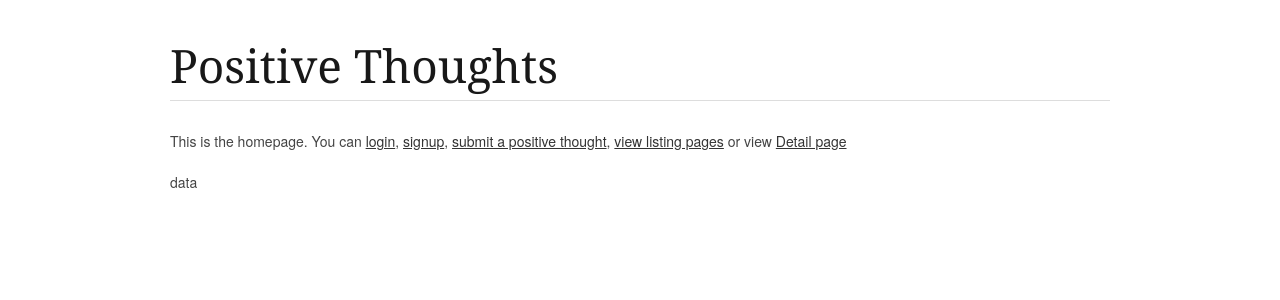
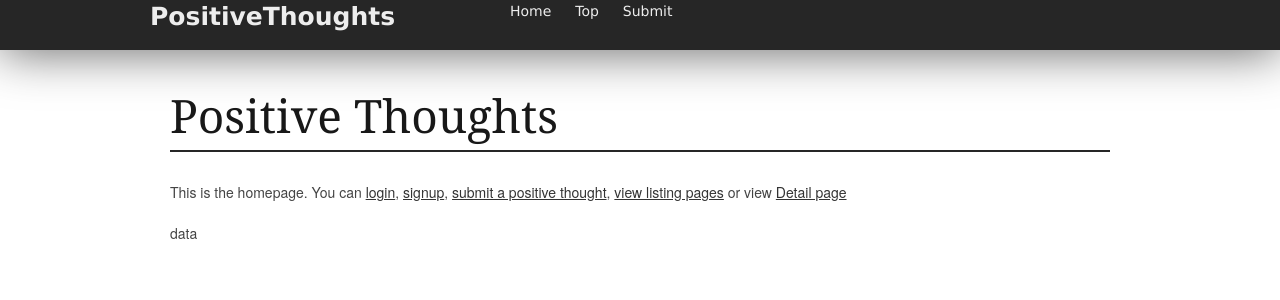
Before and after one commit to joaquin112/MDD-Project, a CodeIgniter app: page /MDD/ in a window 1280 px wide. Shown: the top 300 px of the page. Run offline with CodeIgniter, Linux system fonts and the light colour scheme; data that the repository does not hold is empty.

Commit message:
Added top navigation

```diff
--- a/application/views/main.php
+++ b/application/views/main.php
@@ -43,6 +43,8 @@
 
 	<!-- Delete everything in this .container and get started on your own site! -->
 
+	<div id="nav"><p class="title"><a href="./">PositiveThoughts</a></p><ul id="navigation">  <li><a href="./">Home</a></li>   <li><a href="top">Top</a></li>     <li><a href="submit">Submit</a></li></ul></div>
+
 	<div class="container">
 		<div class="sixteen columns">
 			<h1 class="remove-bottom" style="margin-top: 40px"><?php echo $title; ?></h1><?=$username?>
--- a/stylesheets/layout.css
+++ b/stylesheets/layout.css
@@ -16,6 +16,72 @@
 
 /* #Site Styles
 ================================================== */
+
+body {
+    margin: 0px;
+}
+
+#nav {
+    background-color: #262626;
+    width: 100%;
+    height: 50px;
+    box-shadow: 0px 1px 50px #5E5E5E;
+    position: fixed;
+    top: 0px;
+}
+
+.title {
+    color: #EDEDED;
+    font-family: verdana;
+    font-size: 25px;
+    width: 350px;
+    margin-top: 6px;
+    margin-left: 150px;
+    font-weight: bold;
+    float: left;
+}
+
+.subtitle {
+    color: #EDEDED;
+    font-family: verdana;
+    font-size: 15px;
+}
+
+#navigation {
+    list-style-type: none;
+}
+
+li {
+    display: inline;
+    padding: 10px;
+}
+
+#nav a {
+    font-family: verdana;
+    text-decoration: none;
+    color: #EDEDED;
+}
+
+#nav a:hover {
+    color: #BDBDBD;
+}
+
+#body {
+    width: 850px;
+    margin: 0px auto;
+    margin-top: 80px;
+    font-family: verdana;
+}
+
+hr {
+    border: 1px solid #262626;
+}
+
+.container {
+
+	margin-top:50px;
+
+}
 
 /* #Page Styles
 ================================================== */
```
